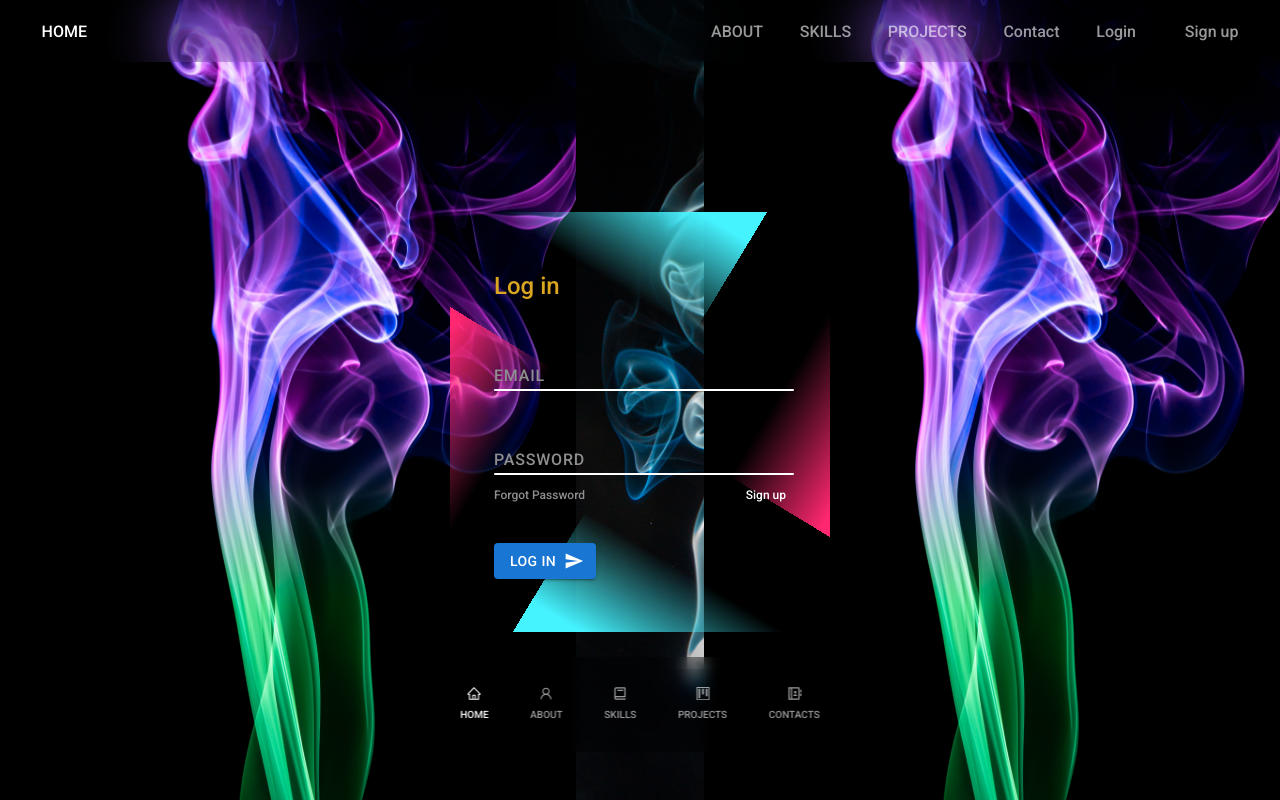
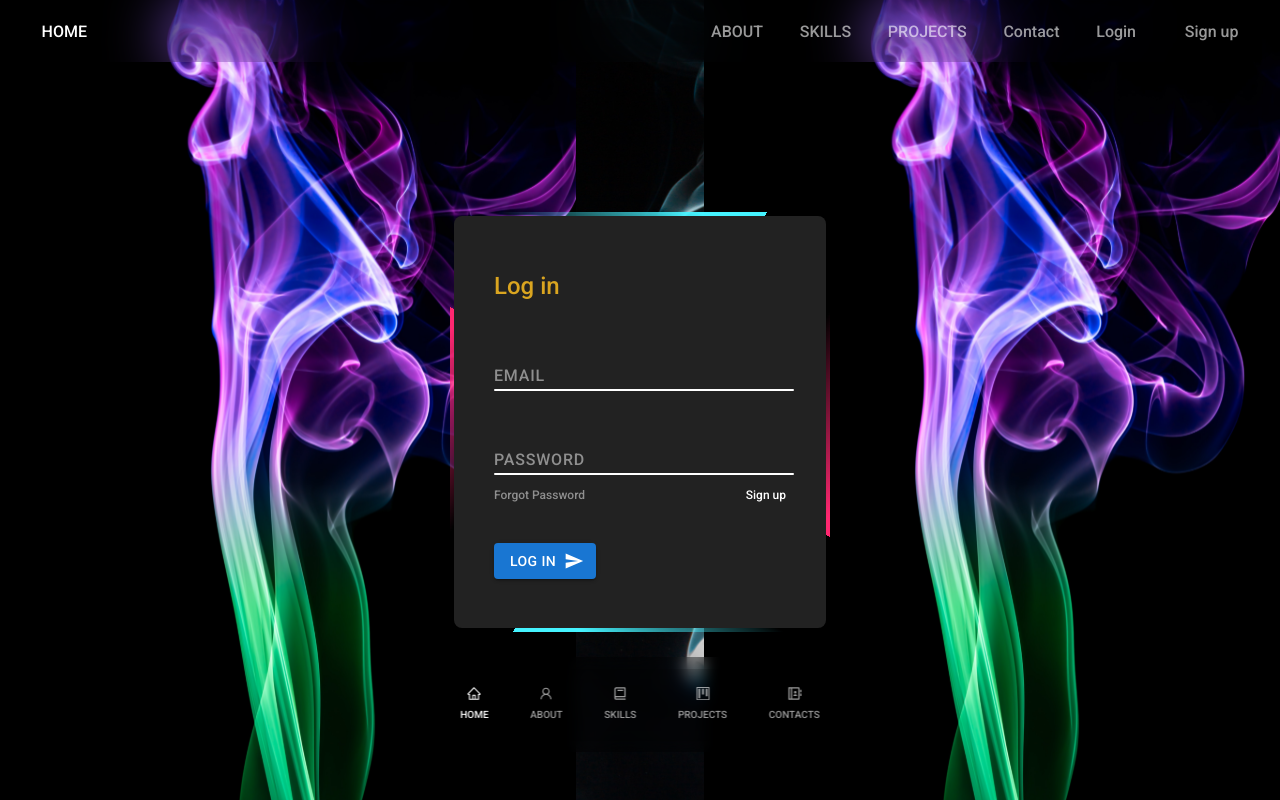
Before and after one commit to Lucky-Yadav/Lucky-Yadav, a React (Create React App) app in the folder Portfolio/: page /login in a window 1280 px wide. Built offline with nearby package versions, Linux system fonts and the light colour scheme.

Commit message:
Update Auth.css

```diff
--- a/Portfolio/src/components/auth/Auth.css
+++ b/Portfolio/src/components/auth/Auth.css
@@ -91,8 +91,7 @@
   .boxa form {
     position: absolute;
     inset: 4px;
-    /* background: #222; */
-    background: transparent;
+    background: #222;
     padding: 50px 40px;
     border-radius: 8px;
     z-index: 2;
```
